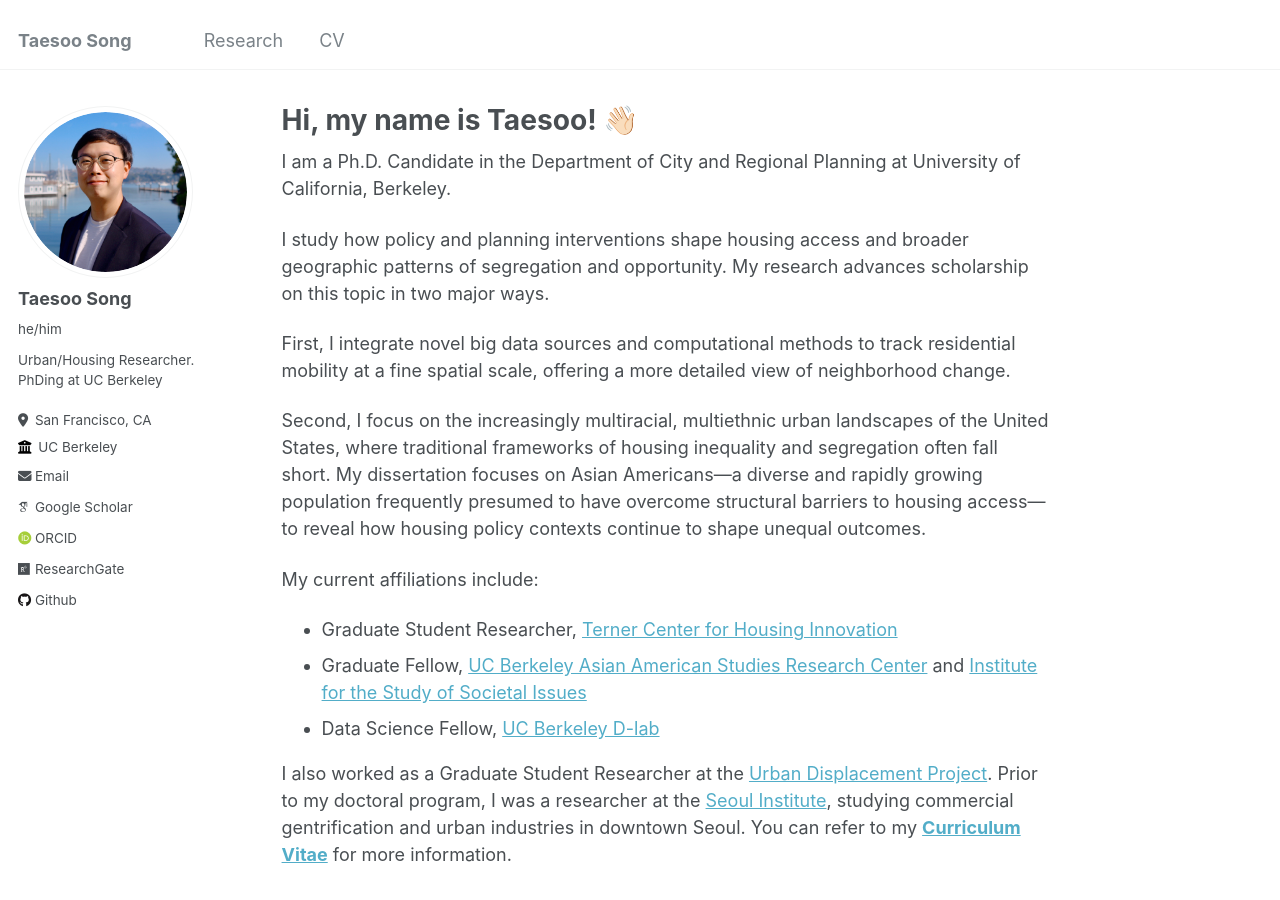
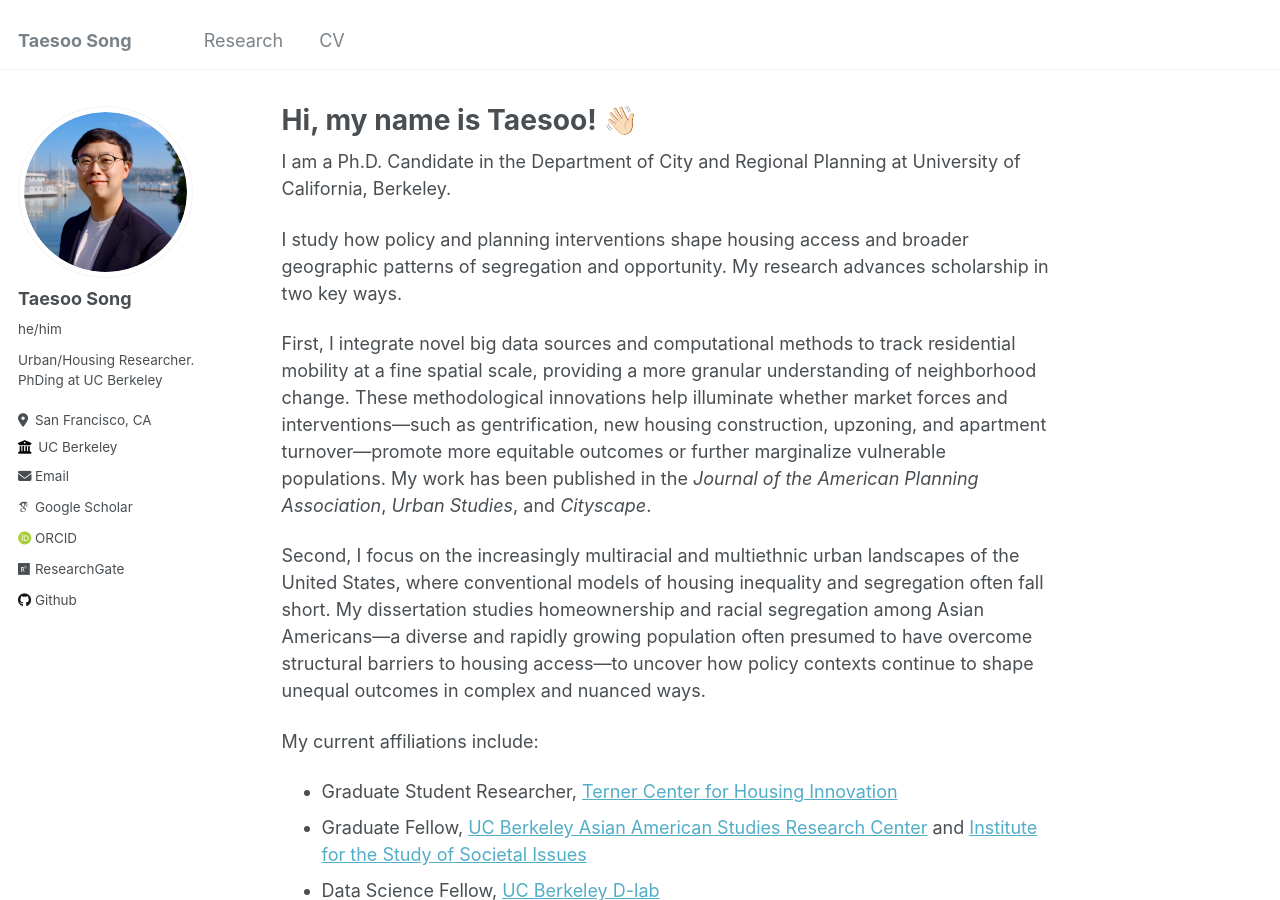
Before and after one commit to taesoosong/taesoosong.github.io, a Jekyll site: the page built from _pages/about.md, in a window 1280 px wide and 900 px high. Built offline with Jekyll 4.4.1, drawn with Linux system fonts in a browser that asks for light colours; some web fonts are replaced.

Commit message:
Update about.md

```diff
--- a/_pages/about.md
+++ b/_pages/about.md
@@ -10,11 +10,11 @@ redirect_from:
 
 I am a Ph.D. Candidate in the Department of City and Regional Planning at University of California, Berkeley.
 
-I study how policy and planning interventions shape housing access and broader geographic patterns of segregation and opportunity. My research advances scholarship on this topic in two major ways.
+I study how policy and planning interventions shape housing access and broader geographic patterns of segregation and opportunity. My research advances scholarship in two key ways.
 
-First, I integrate novel big data sources and computational methods to track residential mobility at a fine spatial scale, offering a more detailed view of neighborhood change.
+First, I integrate novel big data sources and computational methods to track residential mobility at a fine spatial scale, providing a more granular understanding of neighborhood change. These methodological innovations help illuminate whether market forces and interventions—such as gentrification, new housing construction, upzoning, and apartment turnover—promote more equitable outcomes or further marginalize vulnerable populations. My work has been published in the _Journal of the American Planning Association_, _Urban Studies_, and _Cityscape_.
 
-Second, I focus on the increasingly multiracial, multiethnic urban landscapes of the United States, where traditional frameworks of housing inequality and segregation often fall short. My dissertation focuses on Asian Americans—a diverse and rapidly growing population frequently presumed to have overcome structural barriers to housing access—to reveal how housing policy contexts continue to shape unequal outcomes.
+Second, I focus on the increasingly multiracial and multiethnic urban landscapes of the United States, where conventional models of housing inequality and segregation often fall short. My dissertation studies homeownership and racial segregation among Asian Americans—a diverse and rapidly growing population often presumed to have overcome structural barriers to housing access—to uncover how policy contexts continue to shape unequal outcomes in complex and nuanced ways.
 
 My current affiliations include:
 - Graduate Student Researcher, [Terner Center for Housing Innovation](https://ternercenter.berkeley.edu/)
```
